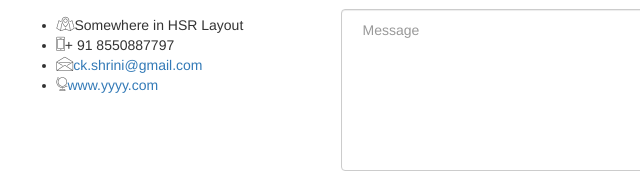
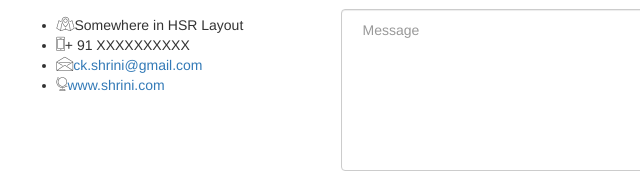
Before and after one commit to shrinivaskatti5/Personal_website, a plain HTML site: page contact.html in a window 1280 px wide. Shown: the part 186-369 px from the top of the page, 151-791 px from the left. Drawn offline with nearby package versions, Linux system fonts and the light colour scheme; files that its build step writes are made by us from their sources; a script that the page names is missing; files whose address does not match are found by name; a web font is replaced by a local one.

Commit message:
Update contact.html

```diff
--- a/contact.html
+++ b/contact.html
@@ -109,9 +109,9 @@
 								<h2>Address</h2>
 								<ul class="contact-info">
 									<li><i class="icon-map5"></i>Somewhere in HSR Layout</li>
-									<li><i class="icon-phone4"></i>+ 91 8550887797</li>
+									<li><i class="icon-phone4"></i>+ 91 XXXXXXXXXX</li>
 									<li><i class="icon-envelope2"></i><a href="#">ck.shrini@gmail.com</a></li>
-									<li><i class="icon-globe3"></i><a href="#">www.yyyy.com</a></li>
+									<li><i class="icon-globe3"></i><a href="#">www.shrini.com</a></li>
 								</ul>
 							</div>
 							<div class="col-md-8 animate-box">
```
